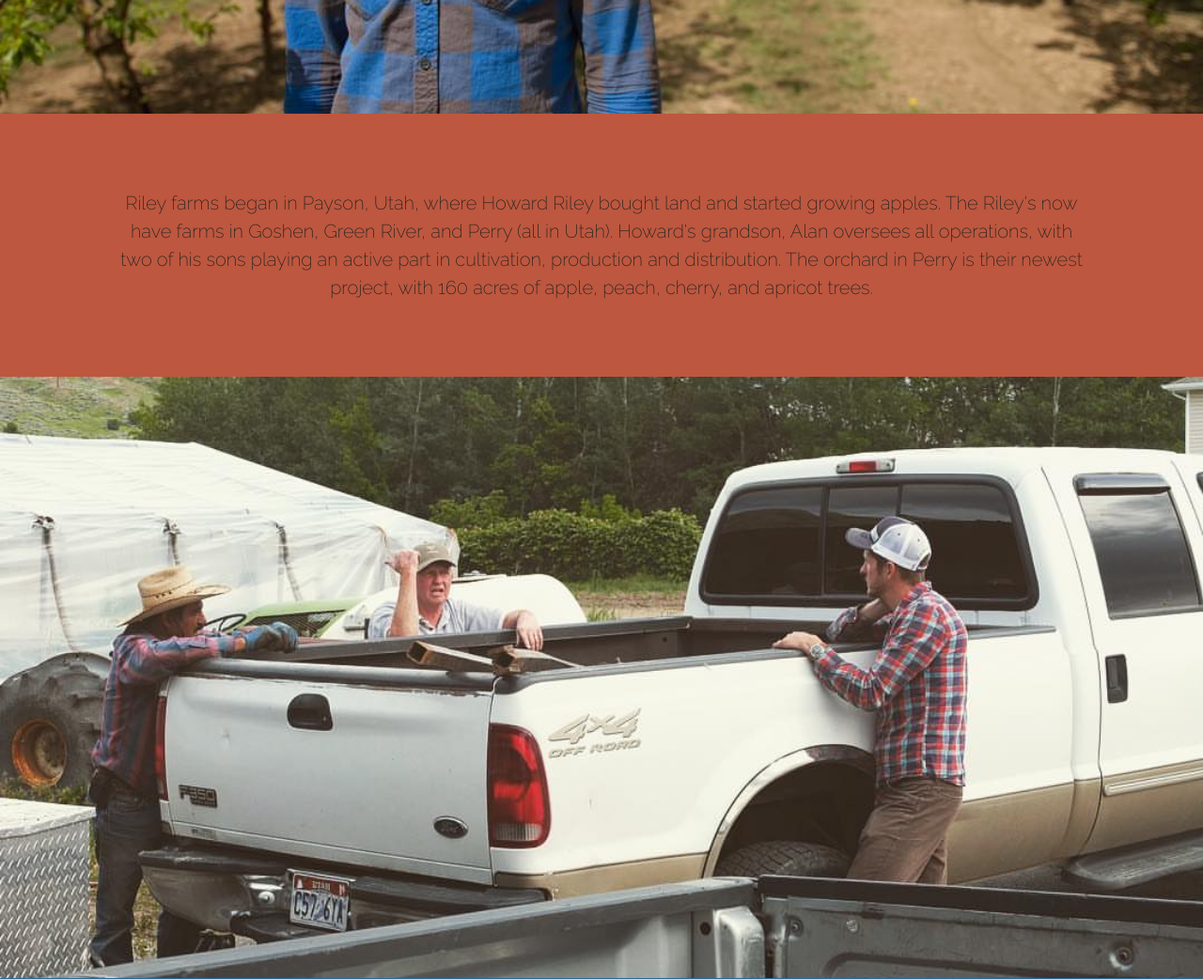
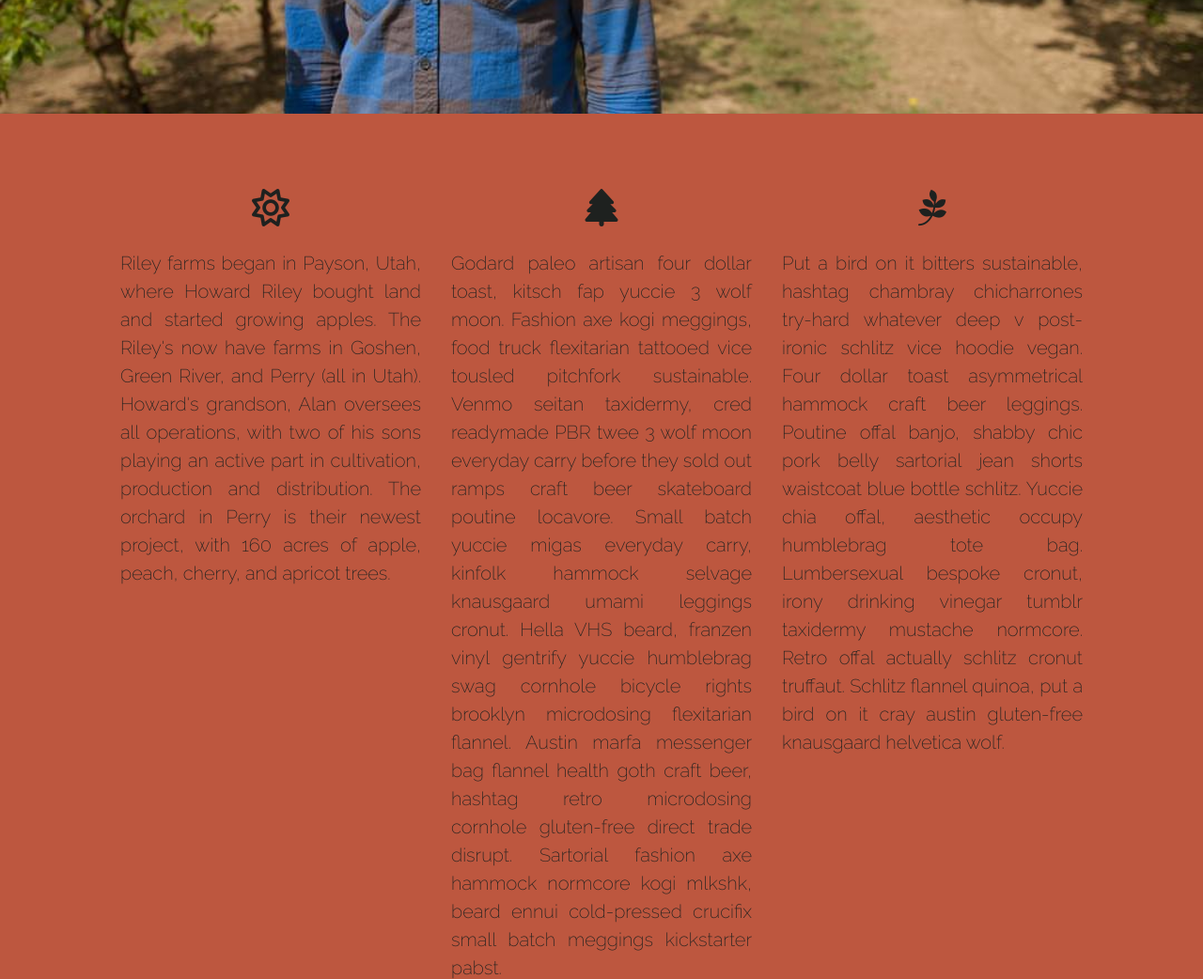
Before and after one commit to mtngoatgit/rff-app, a website: page public/index.html at #!/about in a window 1280 px wide. Shown: the part 1660-2702 px from the top of the page at 94% size. Drawn offline with nearby package versions, Linux system fonts and the light colour scheme; some packages are replaced by stand-ins of ours; no server answers.

Commit message:
committing before implimenting ngAnimate

```diff
--- a/public/app/app.js
+++ b/public/app/app.js
@@ -1,4 +1,4 @@
-angular.module('farmApp', ['ui.router'])
+angular.module('farmApp', ['ui.router', 'ngAnimate'])
     .config(function($stateProvider, $urlRouterProvider) {
 
         $urlRouterProvider.otherwise("/");
--- a/public/app/mainSrvc.js
+++ b/public/app/mainSrvc.js
@@ -78,6 +78,7 @@ angular
       })
     }
     this.postOrder = function(order) {
+      console.log("what order looks like in service", order);
       return $http.post('/orders', order).then(function(response){
         return response.data
       })
--- a/public/app/views/about.html
+++ b/public/app/views/about.html
@@ -24,12 +24,39 @@
   </div>
   <div class="farms-container">
     <p id="farms">
+      <i id="farm-icons" class="fa fa-sun-o fa-2x" aria-hidden="true"></i>
       Riley farms began in Payson, Utah, where Howard Riley bought land and
       started growing apples. The Riley's now have farms in Goshen, Green River,
       and Perry (all in Utah). Howard's grandson, Alan oversees all operations, with two of his
       sons playing an active part in cultivation, production and distribution. The orchard in Perry
       is their newest project, with 160 acres of apple, peach, cherry, and apricot trees.
     </p>
+    <p id="farms-hipsum">
+      <i id="farm-icons" class="fa fa-tree fa-2x" aria-hidden="true"></i>
+      Godard paleo artisan four dollar toast, kitsch fap yuccie 3 wolf moon. Fashion axe kogi meggings,
+      food truck flexitarian tattooed vice tousled pitchfork sustainable. Venmo seitan taxidermy,
+      cred readymade PBR twee 3 wolf moon everyday carry before they sold out ramps craft beer skateboard poutine locavore.
+      Small batch yuccie migas everyday carry, kinfolk hammock selvage knausgaard umami leggings cronut. Hella VHS beard,
+      franzen vinyl gentrify yuccie humblebrag swag cornhole bicycle rights brooklyn microdosing flexitarian flannel.
+      Austin marfa messenger bag flannel health goth craft beer, hashtag retro microdosing cornhole gluten-free direct trade disrupt.
+      Sartorial fashion axe hammock normcore kogi mlkshk, beard ennui cold-pressed crucifix small batch meggings kickstarter pabst.
+    </p>
+    <p id="farms-hipsum">
+      <i id="farm-icons" class="fa fa-pagelines fa-2x" aria-hidden="true"></i>
+      Put a bird on it bitters sustainable, hashtag chambray chicharrones try-hard whatever
+      deep v post-ironic schlitz vice hoodie vegan. Four dollar toast asymmetrical hammock craft beer leggings.
+      Poutine offal banjo, shabby chic pork belly sartorial jean shorts waistcoat blue bottle schlitz.
+      Yuccie chia offal, aesthetic occupy humblebrag tote bag. Lumbersexual bespoke cronut,
+      irony drinking vinegar tumblr taxidermy mustache normcore. Retro offal actually schlitz cronut truffaut.
+      Schlitz flannel quinoa, put a bird on it cray austin gluten-free knausgaard helvetica wolf.
+    </p>
+    <!-- <p id="farms-hipsum">
+      Humblebrag ethical before they sold out, YOLO celiac tattooed cray hella brunch ramps scenester 8-bit microdosing.
+      Offal thundercats bushwick pinterest. Intelligentsia chicharrones leggings 90's. Pickled scenester pitchfork
+      biodiesel kinfolk fanny pack raw denim pinterest. Readymade post-ironic mlkshk typewriter four loko pug
+      meditation gluten-free cred. Ethical waistcoat forage chambray tattooed vice, humblebrag cronut hoodie schlitz gochujang migas.
+      Butcher keffiyeh salvia deep v.
+    </p> -->
   </div>
   <div class="green-house-video">
     <video autoplay loop> <source src="../../assets/347881199.mp4" type='video/mp4'></video>
@@ -84,12 +111,12 @@
 
   <div class="partial-nav-to-home">
     <a ui-sref="home"
-    <i class="fa fa-home fa-5x" aria-hidden="true"></i>
+    <i class="fa fa-home fa-4x" aria-hidden="true"></i>
     </a>
   </div>
 
   <div animations-dir class="partial-nav">
-    <i class="fa fa-bars fa-5x" aria-hidden="true"></i>
+    <i class="fa fa-bars fa-4x" aria-hidden="true"></i>
   </div>
 
   <div animations-dir class="partial-menu">
--- a/public/assets/styles/main.scss
+++ b/public/assets/styles/main.scss
@@ -199,8 +199,8 @@
   position: fixed;
   right: -15px;
   top: 50vh;
-  height: 93px;
-  width: 93px;
+  height: 70px;
+  width: 70px;
   border-radius: 50%;
   background-color: $blue;
   text-align: center;
@@ -324,8 +324,19 @@
 .farms-container {
   @extend .overview-container;
   background-color: $red;
+  // height: 40vh;
   p{
     color: $dark-green;
+    text-align: justify;
+    display: flex;
+    flex-direction: column;
+    align-items: center;
+  }
+  #farm-icons {
+    margin-bottom: 3vh;
+  }
+  #farms-hipsum {
+    display: none;
   }
 }
 .green-house-video {
@@ -394,7 +405,11 @@
   @extend .markets-container;
   h1 {
     font-family: $head;
-    margin-bottom: 10px;
+    margin-bottom: 2vh;
+  }
+  img {
+    width: 37vw;
+    margin-bottom: 2vh;
   }
   p {
     font-family: $thin;
@@ -1044,16 +1059,26 @@ table, th, td {
     }
 }
 .submit-button-container {
+  height: auto;
+  margin-top: 3vh;
   display: flex;
   justify-content: center;
-  align-items: baseline;
+  align-content: center;
+}
+.customer-information {
+  display: flex;
+  flex-direction: column;
 }
 .customer-name {
   height: 20px;
-  width: 200px;
-  border-radius: 4px;
+  width: 300px;
+  margin-bottom: 5px;
+  margin-right: 3vw;
 }
 .customer-phone {
+  @extend .customer-name;
+}
+.customer-email {
   @extend .customer-name;
 }
 .order-submit {
@@ -1062,7 +1087,7 @@ table, th, td {
   width: 180px;
   border: none;
   padding: 4px;
-  margin-top: 20px;
+  // margin-top: 20px;
   border-radius: 5px;
   &:hover {background-color: white; color: $dark-green}
 }
@@ -1200,6 +1225,24 @@ table, th, td {
     margin-left: auto;
     width: 100vw;
   }
+  .farms-container {
+    display: flex;
+    flex-direction: row;
+    justify-content: space-between;
+    p {
+      width: 25vw;
+      text-align: justify;
+      display: flex;
+      flex-direction: column;
+      align-items: center;
+    }
+    #farm-icons {
+      margin-bottom: 3vh;
+    }
+    #farms-hipsum {
+      display: flex;
+    }
+  }
   .alan {
     background: url("../../assets/photos/conference.jpg");
     background-size: cover;
--- a/public/assets/styles/styles.css
+++ b/public/assets/styles/styles.css
@@ -188,8 +188,8 @@
   position: fixed;
   right: -15px;
   top: 50vh;
-  height: 93px;
-  width: 93px;
+  height: 70px;
+  width: 70px;
   border-radius: 50%;
   background-color: #276998;
   text-align: center; }
@@ -308,7 +308,15 @@
 .farms-container {
   background-color: #BD573F; }
   .farms-container p {
-    color: #1E211F; }
+    color: #1E211F;
+    text-align: justify;
+    display: flex;
+    flex-direction: column;
+    align-items: center; }
+  .farms-container #farm-icons {
+    margin-bottom: 3vh; }
+  .farms-container #farms-hipsum {
+    display: none; }
 
 .green-house-video {
   display: none;
@@ -365,7 +373,11 @@
 
 .location-container h1 {
   font-family: "Lobster", cursive;
-  margin-bottom: 10px; }
+  margin-bottom: 2vh; }
+
+.location-container img {
+  width: 37vw;
+  margin-bottom: 2vh; }
 
 .location-container p {
   font-family: "Raleway", sans-serif;
@@ -917,14 +929,21 @@ table, th, td {
     text-align: center; }
 
 .submit-button-container {
+  height: auto;
+  margin-top: 3vh;
   display: flex;
   justify-content: center;
-  align-items: baseline; }
+  align-content: center; }
 
-.customer-name, .customer-phone {
+.customer-information {
+  display: flex;
+  flex-direction: column; }
+
+.customer-name, .customer-phone, .customer-email {
   height: 20px;
-  width: 200px;
-  border-radius: 4px; }
+  width: 300px;
+  margin-bottom: 5px;
+  margin-right: 3vw; }
 
 .order-submit {
   background-color: #1E211F;
@@ -932,7 +951,6 @@ table, th, td {
   width: 180px;
   border: none;
   padding: 4px;
-  margin-top: 20px;
   border-radius: 5px; }
   .order-submit:hover {
     background-color: white;
@@ -1015,6 +1033,20 @@ table, th, td {
     margin-right: auto;
     margin-left: auto;
     width: 100vw; }
+  .farms-container {
+    display: flex;
+    flex-direction: row;
+    justify-content: space-between; }
+    .farms-container p {
+      width: 25vw;
+      text-align: justify;
+      display: flex;
+      flex-direction: column;
+      align-items: center; }
+    .farms-container #farm-icons {
+      margin-bottom: 3vh; }
+    .farms-container #farms-hipsum {
+      display: flex; }
   .alan {
     background: url("../../assets/photos/conference.jpg");
     background-size: cover;
--- a/public/index.html
+++ b/public/index.html
@@ -31,6 +31,7 @@
   <!-- angular -->
   <script src="https://ajax.googleapis.com/ajax/libs/angularjs/1.5.6/angular.min.js"></script>
   <script src="https://cdnjs.cloudflare.com/ajax/libs/angular-ui-router/0.3.1/angular-ui-router.js"></script>
+  <script src="https://cdnjs.cloudflare.com/ajax/libs/angular.js/1.4.0/angular-animate.min.js"></script>
   <!-- jquery -->
   <script src="https://cdnjs.cloudflare.com/ajax/libs/jquery/3.1.0/jquery.js"></script>
 
```
Also changed, not shown: public/app/views/admin.html (+2 -2 lines), public/app/views/contact.html (+2 -2 lines), public/app/views/locations.html (+3 -2 lines), public/app/views/office-delivery.html (+2 -2 lines), public/app/views/wholesale.html (+4 -4 lines).
